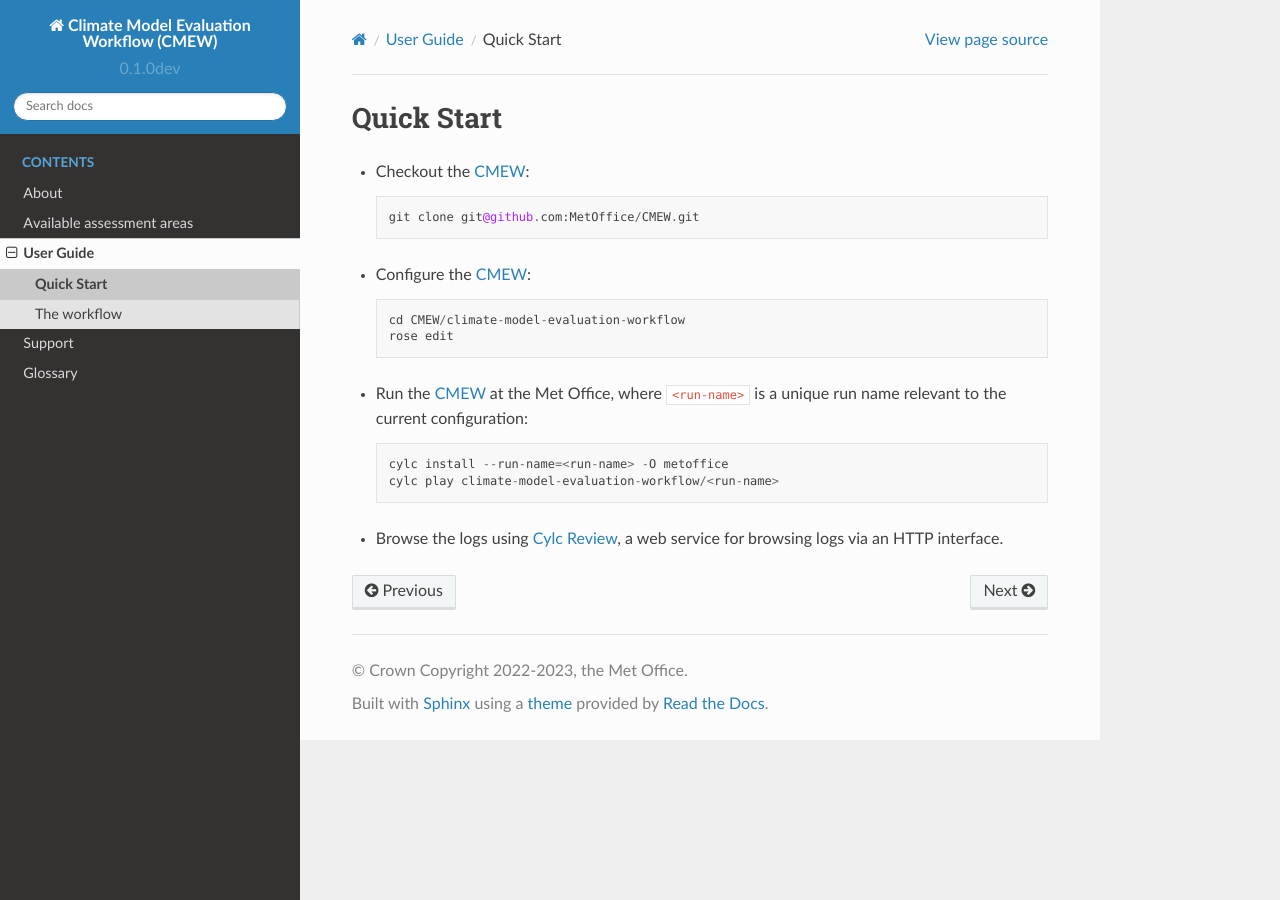
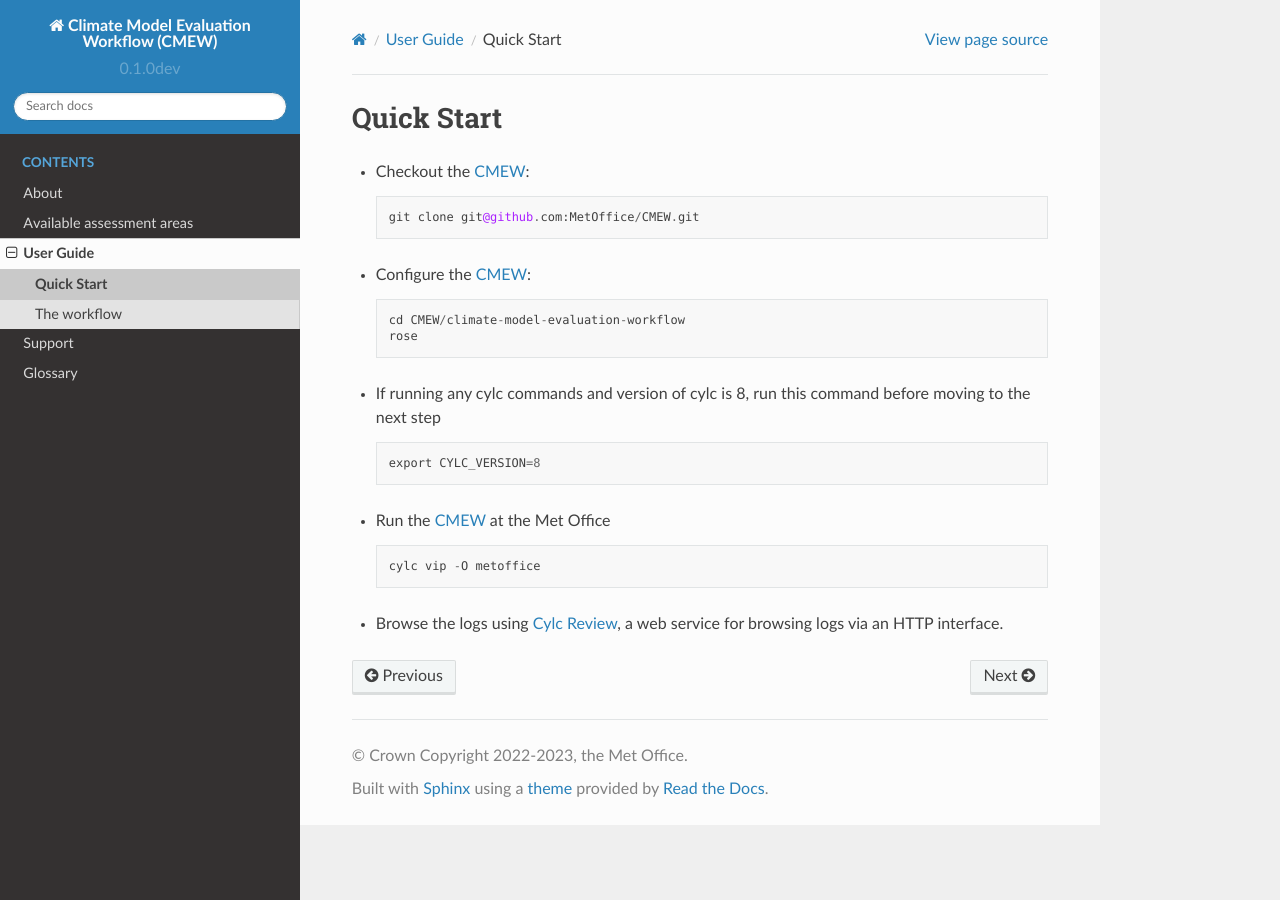
Before and after one commit to MetOffice/CMEW, a Sphinx documentation site: the page built from doc/source/user_guide/quick_start.rst, in a window 1280 px wide. Built offline with Sphinx 7.4.7 and the Read the Docs theme 2.0.0, drawn with Linux system fonts in a browser that asks for light colours.

Commit message:
35: replaced cylc install and play commands with cylc vip command

```diff
--- a/doc/source/user_guide/quick_start.rst
+++ b/doc/source/user_guide/quick_start.rst
@@ -12,13 +12,15 @@ Quick Start
 * Configure the |CMEW|::
 
     cd CMEW/climate-model-evaluation-workflow
-    rose edit
+    rose
 
-* Run the |CMEW| at the Met Office, where ``<run-name>`` is a unique run name
-  relevant to the current configuration::
+* If running any cylc commands and version of cylc is 8, run this command before moving to the next step ::
 
-    cylc install --run-name=<run-name> -O metoffice
-    cylc play climate-model-evaluation-workflow/<run-name>
+    export CYLC_VERSION=8
+
+* Run the |CMEW| at the Met Office ::
+
+    cylc vip -O metoffice
 
 * Browse the logs using `Cylc Review`_, a web service for browsing logs via an
   HTTP interface.
```
